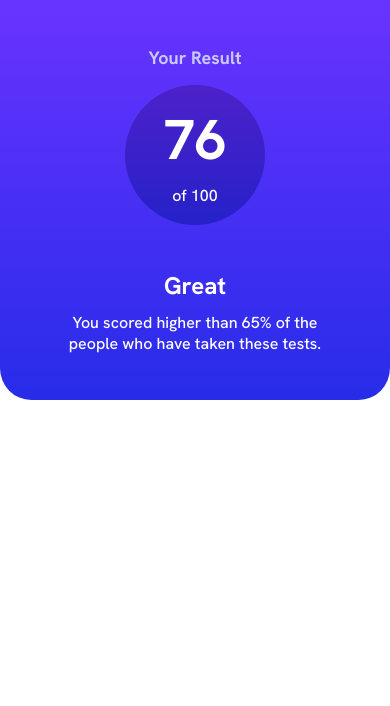
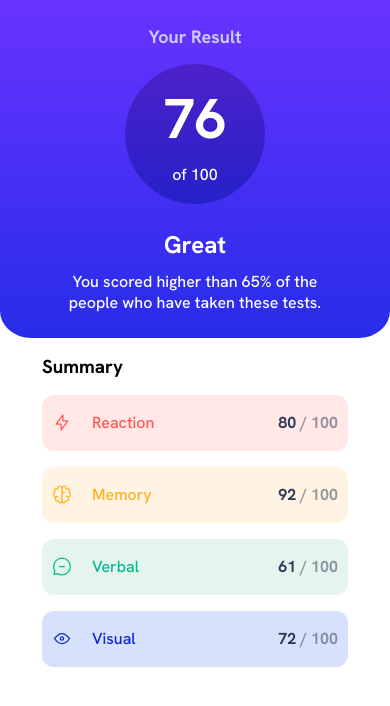
Before and after one commit to Jameell-Adjei/results_summary_component, a website: page index.html in a window 390 px wide. Drawn offline with Linux system fonts and the light colour scheme.

Commit message:
feat: create the mobile view of the component

```diff
--- a/index.html
+++ b/index.html
@@ -20,7 +20,52 @@
                 <h4>Great</h4>
                 <p>You scored higher than 65% of the people who have taken these tests.</p>
             </div>
+        </section>
+        <section id="summary">
+            <h3>Summary</h3>
+            <div class="result_type" id="reaction">
+                <div class="result_title">
+                    <img src="/assets/images/icon-reaction.svg" alt="">
+                    <p>Reaction</p>
+                </div>
+                <div  class="result_percent" style="display: flex;">
+                    <p>80</p>
+                    <p>/ 100</p>
+                </div>
 
+            </div>
+            <div class="result_type" id="memory">
+                <div class="result_title">
+                    <img src="assets/images/icon-memory.svg" alt="">
+                    <p>Memory</p>
+                </div>
+                <div class="result_percent">
+                    <p>92</p>
+                    <p>/ 100</p>
+                </div>
+            </div>
+
+            <div class="result_type" id="verbal">
+                <div class="result_title">
+                    <img src="assets/images/icon-verbal.svg" alt="">
+                    <p>Verbal</p>
+                </div>
+                <div class="result_percent">
+                    <p>61</p>
+                    <p>/ 100</p>
+                </div>
+            </div>
+
+            <div class="result_type" id="visual">
+                <div class="result_title">
+                    <img src="assets/images/icon-visual.svg" alt="">
+                    <p>Visual</p>
+                </div>
+                <div class="result_percent">
+                    <p>72</p>
+                    <p>/ 100 </p>
+                </div>
+            </div>
         </section>
     </main>
 </body>
--- a/stylesheets/components/_score.scss
+++ b/stylesheets/components/_score.scss
@@ -5,7 +5,7 @@
     flex-direction: column;
     align-items: center;
     justify-content: space-evenly;
-    height: 400px;
+    height: clamp(300px, 40vh, 450px);
     width: 100%;
     background: linear-gradient(#7755FF 0, #6933FF 0, #272CE9 100%);
     border-radius: 0% 0% 8% 8%;
--- /dev/null
+++ b/stylesheets/components/_summary.scss
@@ -0,0 +1,57 @@
+@use '../abstracts/variables';
+
+#summary {
+    padding: 1rem 42px;
+    .result_type {
+        display: flex;
+        justify-content: space-between;
+        height: 56px;
+        align-items: center;
+        border-radius: 12px;
+        padding: 0 10px;
+        margin: 1rem 0;
+
+        .result_title {
+            display: flex;
+            gap: 20px
+        }
+        .result_percent {
+            display: flex;
+            gap: 0.25rem;
+
+            p {
+                color: rgba($color: variables.$dark_navy, $alpha: 0.5);
+                font-weight: bold;
+            }
+            p:nth-child(odd) {
+                color: variables.$dark_navy;
+            }
+
+        }
+
+
+    }
+
+}
+
+#reaction {
+    background-color: variables.$red_white;
+    p {
+        color: variables.$red;
+    }
+}
+
+#memory {
+    background-color: variables.$yellow_white;
+    p {
+        color: variables.$yellow;
+    }
+}
+#verbal {
+    background-color: variables.$green_white;
+    color: variables.$green
+}
+#visual {
+    background-color: variables.$blue_white;
+    color: variables.$blue
+}
--- a/stylesheets/main.scss
+++ b/stylesheets/main.scss
@@ -6,3 +6,4 @@
 @use './abstracts/fonts';
 
 @use './components/score';
+@use './components/summary'
```
Also changed, not shown: styles.css.
